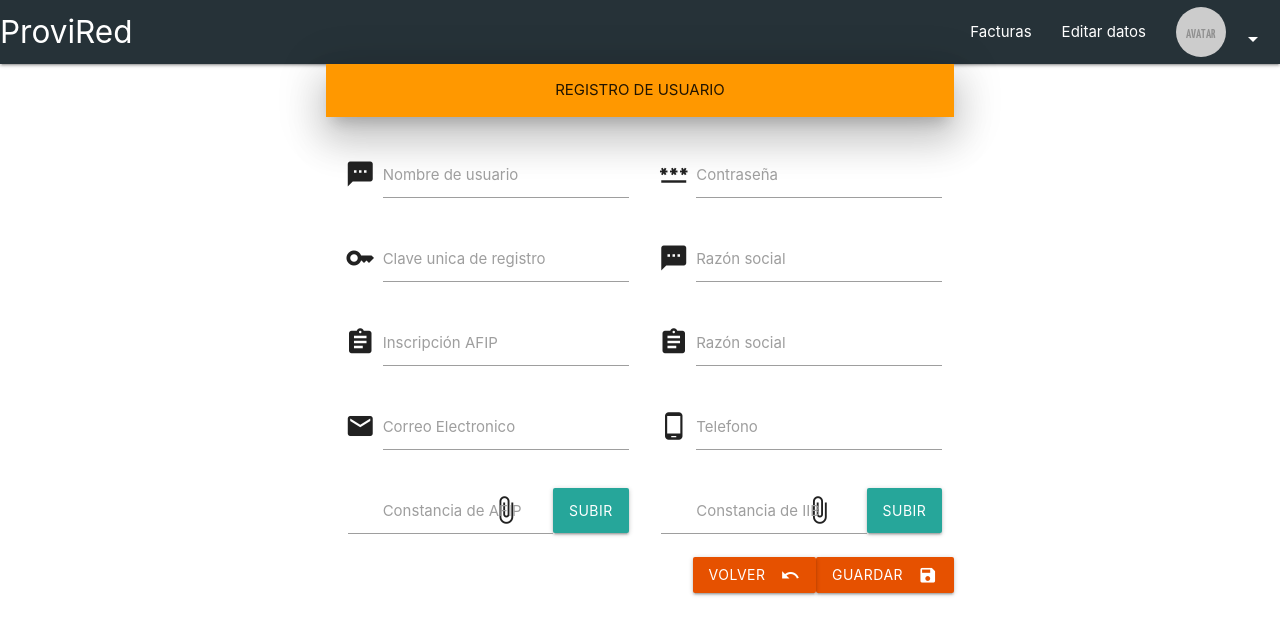
After one commit to MDeBock/CaC-Django, a Django app: page /registro in a window 1280 px wide. The commit adds this page. Shown: the top 635 px of the page. Run offline with Django 4.2, Linux system fonts and the light colour scheme.

Commit message:
Agregado Registro, Login y correcciones

```diff
--- a/ProviRed/proveedores/urls.py
+++ b/ProviRed/proveedores/urls.py
@@ -2,11 +2,14 @@ from django.urls import path
 from . import views
 
 urlpatterns = [
-    path('', views.home, name= "home"),
+    path('', views.index, name= "index"),
+    path('proveedores', views.home, name="home"),
     path('factura-edit/',views.factura_edit, name="factura-edit"),
     path('factura-edit/<int:id_factura>',views.factura_edit, name="factura-edit"),
     path('factura-form/',views.factura_form, name="factura-form"),
     path('perfil',views.perfil,name="perfil"),
+    path('registro', views.registro, name="registro"),
+    path('login',views.login,name="login"),
 
 
 
--- a/ProviRed/proveedores/views.py
+++ b/ProviRed/proveedores/views.py
@@ -1,6 +1,42 @@
 from django.shortcuts import render
 from django.http import HttpResponse
 # Create your views here.
+
+
+def index(request):
+    #EL CONTEXTO EVENTUALMENTE SE COMPLETARA DESDE UNA CONSULTA EN DB
+    contexto = {
+        'username': 'Juan',
+        'mail': "juan@proveedor.com",
+        'facturas': [
+            {"id_factura":1,
+             "fecha":"2023-09-15",
+             "numero":"0005-04405",
+             "detalle":"Cartuchos de impresora",
+             "importe":23450.630,
+             "vencimiento":"2023-10-15",
+             "estado":1
+             },
+              {"id_factura":2,
+             "fecha":"2023-09-16",
+             "numero":"0007-04452205",
+             "detalle":"Limpia piso especial",
+             "importe":12500,
+             "vencimiento":"2023-09-30",
+             "estado":0
+             },
+              {"id_factura":3,
+             "fecha":"2023-09-11",
+             "numero":"0003-045",
+             "detalle":"Almuerzo día del maestro",
+             "importe":48250.795,
+             "vencimiento":"2023-09-11",
+             "estado":2
+             },
+        ],
+    }
+
+    return render(request, "proveedores/index.html",context=contexto)
 def home(request):
     #EL CONTEXTO EVENTUALMENTE SE COMPLETARA DESDE UNA CONSULTA EN DB
     contexto = {
@@ -118,3 +154,9 @@ def perfil(request):
         "email":"juan@proveedor.com.ar"
     }
     return render(request,'proveedores/perfil.html',contexto)
+
+def registro(request):
+    return render(request,'proveedores/registro.html',{})
+
+def login(request):
+    return render(request,'proveedores/login.html',{})
--- a/ProviRed/templates/proveedores/base.html
+++ b/ProviRed/templates/proveedores/base.html
@@ -23,14 +23,14 @@
     <li><a href="{% url 'perfil' %}">Editar Perfil</a></li>
     <li><a href="#">Datos fiscales</a></li>
     <li class="divider"></li>
-    <li><a href="#">Cerrar session</a></li>
+    <li><a href="/">Cerrar session</a></li>
 
 </ul>
 <nav class="blue-grey darken-4">
 <div class="nav-wrapper">
-<a href="{% url 'home' %}" class="brand-logo">ProviRed</a>
+<a href="{% url 'index' %}" class="brand-logo">ProviRed</a>
 <ul class="right hide-on-med-and-down">
-    <li><a href="#">Facturas</a></li>
+    <li><a href="{% url 'home' %}">Facturas</a></li>
     <li><a href="#">Editar datos</a></li>
     <li class="collection-item avatar"><a class="dropdown-trigger" href="#!" data-target="dropdown"><i class="material-icons right">arrow_drop_down</i><img src="{% static '/img/' %}avatar.png" alt="" class="circle"></a></li>
 
@@ -42,27 +42,20 @@
 
 
 <!--CONTENIDO-->
-<div class="container">
-   {% block botones %}
-       <!--BOTONES DE OPCIONES-->
-       <div class="row opciones">
-        <div class="col s12">
-            <a href="{% url 'factura-form' %}" class="waves-effect waves-light btn orange darken-4"><i class="material-icons right">note_add</i>Agregar</a>
-            <a href=""class="waves-effect waves-light btn orange darken-4"><i class="material-icons right">mode_edit</i>Editar</a>
-            <a class="waves-effect waves-light btn orange darken-4"><i class="material-icons right">delete</i>Eliminar</a>
+<div class="container center-align">
 
-        </div>
-    </div>
-   {% endblock botones %}
 
 <!--TODO FILTRO POR FECHA Y POR ESTADO-->
 
 {% block contenido %}
 
+
+
+
 {% endblock contenido %}
 
 
-
+</div>
 
 
 {% block footer %}
--- a/ProviRed/templates/proveedores/factura-form.html
+++ b/ProviRed/templates/proveedores/factura-form.html
@@ -63,7 +63,7 @@
                     </div>
                 </div>
                 <div class="row">
-                    <div class="file-field input-field col s6">
+                    <div class="file-field input-field col s4">
                         <div class="btn">
                           <span>File</span>
                           <input {% if facturas.estado == 1 or facturas.estado == 2  %}disabled{% endif %} type="file">
@@ -73,9 +73,9 @@
                         </div>
                       </div>
                       <div class="row">
-                        <div class="col s6">
+                        <div class="row col s8 right ">
                             <a class="waves-effect waves-light btn orange darken-4"><i class="material-icons right">save</i>Guardar</a>
-                            <a href="/" class="waves-effect waves-light btn orange darken-4"><i class="material-icons right">undo</i>volver</a>
+                            <a href="{% url 'home' %}" class="waves-effect waves-light btn orange darken-4"><i class="material-icons right">undo</i>volver</a>
                             <a class="waves-effect waves-light btn orange darken-4"><i class="material-icons right">clear_all</i>Limpiar</a>
 
                         </div>
--- /dev/null
+++ b/ProviRed/templates/proveedores/index.html
@@ -0,0 +1,6 @@
+{% extends "./base.html" %}
+{% block contenido %}
+<h1> Bienvenido al portal de ProviRed</h1>
+<h2><a href="{%url 'login' %}" >Inicie sesion para comenzar...</a></h2>
+<h3><a href="{% url 'registro' %}">Registrarse</a></h3>
+{% endblock contenido %}
--- a/ProviRed/templates/proveedores/perfil.html
+++ b/ProviRed/templates/proveedores/perfil.html
@@ -32,7 +32,7 @@
                   <div class="row">
                     <div class="col s6">
                         <a class="waves-effect waves-light btn orange darken-4"><i class="material-icons right">save</i>Guardar</a>
-                        <a href="/" class="waves-effect waves-light btn orange darken-4"><i class="material-icons right">undo</i>volver</a>
+                        <a href="{% url "home" %}" class="waves-effect waves-light btn orange darken-4"><i class="material-icons right">undo</i>volver</a>
                         <a class="waves-effect waves-light btn orange darken-4"><i class="material-icons right">clear_all</i>Limpiar</a>
 
                     </div>
--- /dev/null
+++ b/ProviRed/templates/proveedores/registro.html
@@ -0,0 +1,85 @@
+{% extends "./base.html" %}
+{% block titulo %}Registro de usuario{% endblock titulo %}
+{% block contenido %}
+<div class="container">
+    <div class="row col s12 orange z-depth-5">
+        <div class="col s12">
+            <p>REGISTRO DE USUARIO</p>
+          </div>
+    </div>
+    <div class="row col s12">
+        <div class="input-field col s6">
+            <i class="material-icons prefix">textsms</i>
+            <input type="text" name="usuario" id="usuarios">
+            <label for="usuario">Nombre de usuario</label>
+        </div>
+        <div class="input-field col s6">
+            <i class="material-icons prefix">password</i>
+            <input type="password" name="password" id="password">
+            <label for="password">Contraseña</label>
+        </div>
+        <div class="input-field col s6">
+            <i class="material-icons prefix">key</i>
+            <input type="text" name="key_usuario" id="key_usuario">
+            <label for="key_usuario">Clave unica de registro</label>
+        </div>
+        <div class="input-field col s6">
+            <i class="material-icons prefix">textsms</i>
+            <input type="text" name="razon_social" id="razon_social">
+            <label for="razon_social">Razón social</label>
+        </div>
+        <div class="input-field col s6">
+            <i class="material-icons prefix">assignment</i>
+            <input type="text" name="inscripcion" id="inscripcion">
+            <label for="inscripcion">Inscripción AFIP</label>
+        </div>
+        <div class="input-field col s6">
+            <i class="material-icons prefix">assignment</i>
+            <input type="text" name="cuit" id="cuit">
+            <label for="cuit">Razón social</label>
+        </div>
+        <div class="input-field col s6">
+            <i class="material-icons prefix">email</i>
+            <input type="email" name="email" id="email">
+            <label for="email">Correo Electronico</label>
+        </div>
+        <div class="input-field col s6">
+            <i class="material-icons prefix">phone_android</i>
+            <input type="text" name="telefono" id="telefono">
+            <label for="telefono">Telefono</label>
+        </div>
+        <div class="file-field input-field col s6">
+            <i class="material-icons prefix">attach_file</i>
+            <div class="btn right">
+              <span>Subir</span>
+              <input type="file">
+            </div>
+            <div class="file-path-wrapper">
+              <input name="afip" class="afip-path validate" type="text">
+            </div>
+            <label for="afip">Constancia de AFIP</label>
+        </div>
+
+    <div class="file-field input-field col s6">
+        <i class="material-icons prefix">attach_file</i>
+        <div class="btn right">
+          <span>Subir</span>
+          <input type="file">
+        </div>
+        <div class="file-path-wrapper">
+          <input name="iibb" class="iibb-path validate" type="text">
+        </div>
+        <label for="iibb">Constancia de IIB</label>
+    </div>
+    <div class="row">
+        <div class="col s6 right">
+            <a href="{% url 'login' %}" class="waves-effect waves-light btn orange darken-4 right"><i class="material-icons right">save</i>Guardar</a>
+            <a href="{% url 'index' %}" class="waves-effect waves-light btn orange darken-4 right"><i class="material-icons right">undo</i>volver</a>
+
+
+        </div>
+    </div>
+</div>
+</div>
+
+{% endblock contenido %}
```
Also changed, not shown: ProviRed/templates/proveedores/home.html (+8 -0 lines), ProviRed/templates/proveedores/login.html (added, +42 -0 lines), ProviRed/static/js/scripts.js (line endings or trailing spaces).
